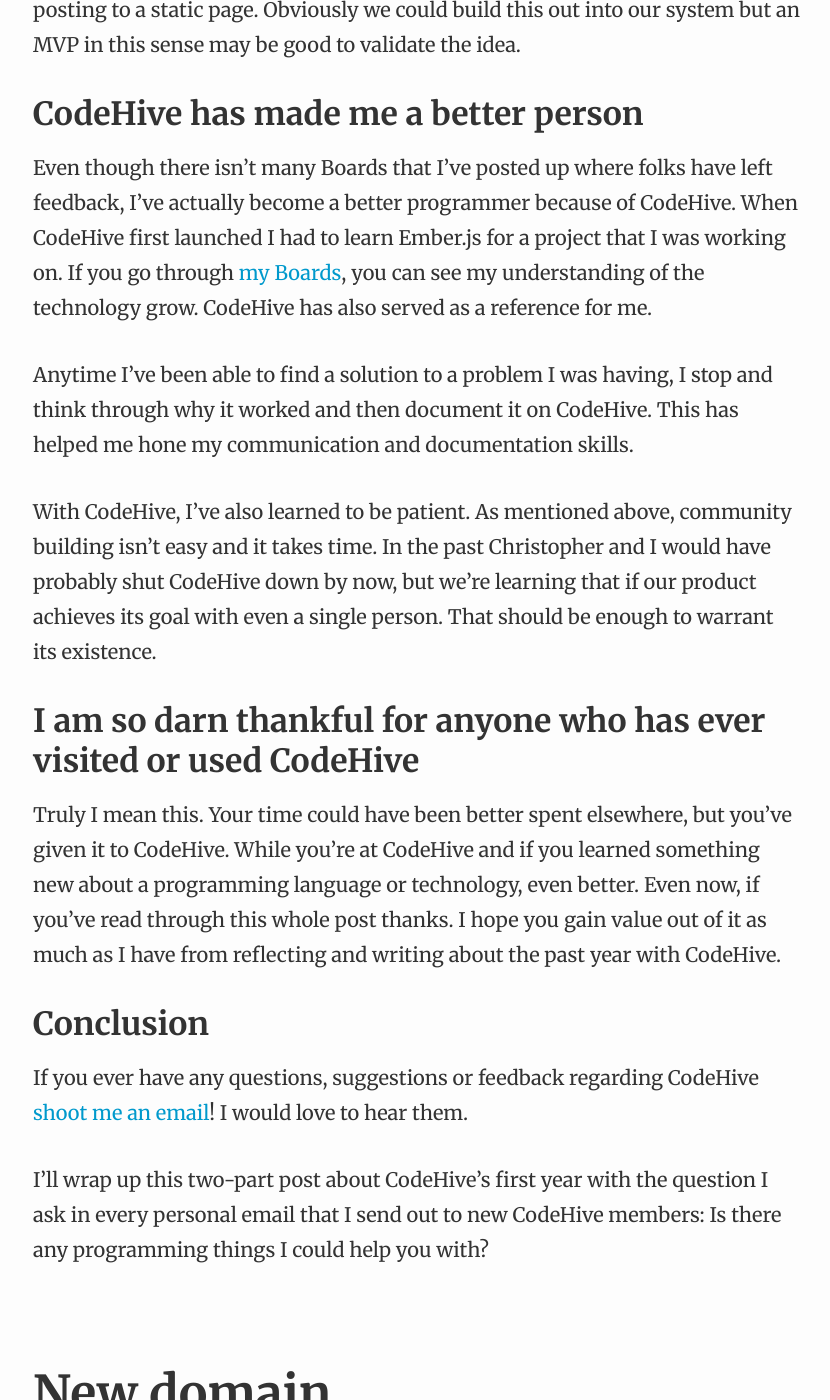
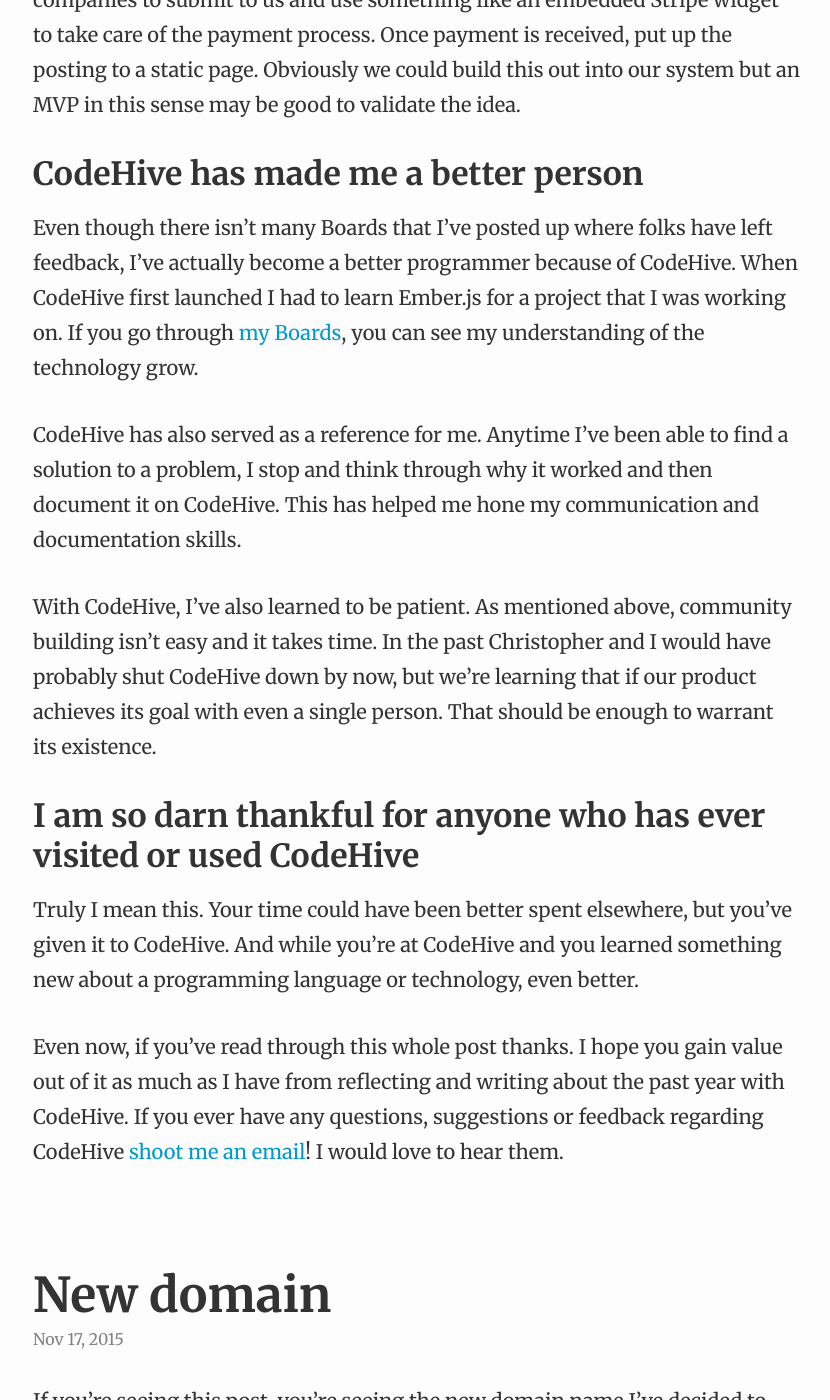
Before and after one commit to michaellee/old-michaelsoolee.com, a Jekyll site: the page built from index.html, in a window 1280 px wide and 1400 px high, scrolled down 4118 px. Shown: the whole window, without its empty margins (223-1053 px from the left). Built offline with Jekyll 4.4.1, drawn with Linux system fonts in a browser that asks for light colours; nearby versions of some CDN libraries; Markdown is read by kramdown in place of the engine named in the settings; the list of posts is cut into pages by our own code; some of the changed text lies outside the part shown.

Commit message:
Post: CodeHive year one part 2

```diff
--- a/Gemfile
+++ b/Gemfile
@@ -1,2 +1,5 @@
+source 'https://rubygems.org'
+
+gem 'jekyll'
 gem 'jekyll-paginate'
 gem 'redcarpet'
--- a/_posts/2015-11-19-codehive-year-one-part-two.md
+++ b/_posts/2015-11-19-codehive-year-one-part-two.md
@@ -1,3 +1,10 @@
+---
+layout: post
+title: "CodeHive year one: Part 2 - lessons and insight"
+category: "work"
+date: 2015-11-19 21:50:00
+---
+
 This post is the second part to CodeHive year one &mdash; a look into the first year of running CodeHive. [Part one which could be found here]({{site.url}}/codehive-year-one-part-one), was a look at some numbers during our first year. In part two, I wanted to highlight some things I've learned and some insight into what it has been like running CodeHive this past year.
 
 ## Building a community is hard work
@@ -6,7 +13,7 @@
 
 Garnering and nurturing a community is *hard* work.
 
-I've done my best to post a couple of times a week with tips about things I'm learning while working on the various projects for work. From there I'll usually queue up the new posts to Buffer to send out to both my personal and CodeHive's Twitter account. This has definitely helped in terms of user sign ups and SEO but it hasn't done much in terms of getting more folks to contribute and interact with CodeHive.
+I've done my best to post a couple of times a week with tips about things I'm learning while working on the various projects for work. From there I'll usually queue up the new posts to Buffer to send out to both my personal and [CodeHive's Twitter account](https://twitter.com/codehiveio). This has definitely helped in terms of user sign ups and SEO but it hasn't done much in terms of getting more folks to contribute and interact with CodeHive.
 
 On CodeHive we've setup some automatic emails that get sent out. One gets sent out the moment you sign up with CodeHive and the others are for when someone leaves you feedback or mentions you in a Board. I also personally email new members to thank them for joining and ask if there's anything I can help with. This is because I know behind every sign up, is a real human being with real desires to get better at programming. If there is anything I personally could do to help them get there than I want to make myself available.
 
@@ -14,7 +21,7 @@
 
 This has been a good lesson in that online communities are made up of real people and I should treat them in the way I would want to be treated in real life.
 
-The last thing I've been trying to do is simply be helpful in other existing communities. Places like CSS-tricks' forum, Codecademy's forum and other tech specific forums. Simply doing this, I've had people click through my profile to eventually find CodeHive but again it doesn't yield much interaction.
+The last thing I've been trying to do is simply be helpful in other existing communities. Places like CSS-Tricks' forum, Codecademy's forum and other tech specific forums. Simply doing this, I've had people click through my profile to eventually find CodeHive but again it doesn't yield much interaction.
 
 Which leaves me to wonder, if folks aren't sure what exactly to do with CodeHive. Or are the UI elements not self-explanatory. Do we need a FAQ section that would help folks better get oriented with CodeHive? I've been thinking of running some A/B tests on some of the UI elements to see if it helps any. For example the *New Board* button at the top, would it be more helpful to break it into two buttons. One that said *Ask Question* and *Share Tip* since those are the two main purposes for Boards.
 
@@ -34,30 +41,26 @@
 
 Actually it is and isn't. It is about the dollar bills in the sense, Christopher and I would love if CodeHive paid it's own bills. As of right now the bills are paid from our pockets and our other web products we've built through our company, Herelde. Christopher and I would love to make a living out of things that we've built and others have found useful or meaningful. That would allow us to pour more time and energy into our products.
 
-It isn't in the fact that we would never ever toss up ugly ads to just make a penny. We care about the experience too much of our users. No one wants to look at visual barf and neither do we. So no ads.
+It isn't in the fact that we would never toss up ugly ads to just make a penny. We care about the experience too much of our users. No one wants to look at visual barf and neither do we. So no ads.
 
-There are 3 ideas we've thought about that I'm interested in exploring more, building CodeHive branded products, sponsorship and job board.
+There are 3 ideas we've thought about that I'm interested in exploring more: building CodeHive branded products, sponsorship and job board.
 
 What a CodeHive product could look like are either tutorial videos for things like building web applications with Rails or Ember.js. Or running in person workshops for a fee. We've also thought about doing a pro level account that would provide access to exclusive pro level features like virtual office hours or a private Slack channel to get live help/feedback on programming.
 
-What a sponsorship could look like is having a spot on CodeHive, where a sponsor could place an ad for their product or service for a fee. We also have a our Twitter account and a newsletter to also share about our sponsors. This option would allow us to circumvent the requirements of joining an existing ad networks and allow us to filter what ads get served up on CodeHive. If you're reading this and have a product or service that CodeHive users could potentially benefit from, [hit me up](mailto:hello@codehive.io) and we can discuss about a potential sponsorship.
+What a sponsorship could look like is having a spot on CodeHive, where a sponsor could place an ad for their product or service for a fee. We also have a our Twitter account and a newsletter to also share about our sponsors. This option would allow us to circumvent the requirements of joining an existing ad networks and allow us to filter what ads get served up on CodeHive. If you're reading this and have a product or service that CodeHive users could potentially benefit from, [hit me up](mailto:hello@codehive.io) and we can discuss a potential sponsorship.
 
 The job board idea, is something we thought about since day one. Where we'd offer companies the ability to post programming jobs up for our users to apply for. This idea may be a good example of an MVP. We could setup a form for companies to submit to us and use something like an embedded Stripe widget to take care of the payment process. Once payment is received, put up the posting to a static page. Obviously we could build this out into our system but an MVP in this sense may be good to validate the idea.
 
 ## CodeHive has made me a better person
 
-Even though there isn't many Boards that I've posted up where folks have left feedback, I've actually become a better programmer because of CodeHive. When CodeHive first launched I had to learn Ember.js for a project that I was working on. If you go through [my Boards](https://www.codehive.io/michaellee), you can see my understanding of the technology grow. CodeHive has also served as a reference for me.
+Even though there isn't many Boards that I've posted up where folks have left feedback, I've actually become a better programmer because of CodeHive. When CodeHive first launched I had to learn Ember.js for a project that I was working on. If you go through [my Boards](https://www.codehive.io/michaellee), you can see my understanding of the technology grow.
 
-Anytime I've been able to find a solution to a problem I was having, I stop and think through why it worked and then document it on CodeHive. This has helped me hone my communication and documentation skills.
+CodeHive has also served as a reference for me. Anytime I've been able to find a solution to a problem, I stop and think through why it worked and then document it on CodeHive. This has helped me hone my communication and documentation skills.
 
 With CodeHive, I've also learned to be patient. As mentioned above, community building isn't easy and it takes time. In the past Christopher and I would have probably shut CodeHive down by now, but we're learning that if our product achieves its goal with even a single person. That should be enough to warrant its existence.
 
 ## I am so darn thankful for anyone who has ever visited or used CodeHive
 
-Truly I mean this. Your time could have been better spent elsewhere, but you've given it to CodeHive. While you're at CodeHive and if you learned something new about a programming language or technology, even better. Even now, if you've read through this whole post thanks. I hope you gain value out of it as much as I have from reflecting and writing about the past year with CodeHive.
+Truly I mean this. Your time could have been better spent elsewhere, but you've given it to CodeHive. And while you're at CodeHive and you learned something new about a programming language or technology, even better.
 
-## Conclusion
-
-If you ever have any questions, suggestions or feedback regarding CodeHive [shoot me an email](mailto:hello@codehive.io)! I would love to hear them.
-
-I'll wrap up this two-part post about CodeHive's first year with the question I ask in every personal email that I send out to new CodeHive members: Is there any programming things I could help you with?
+Even now, if you've read through this whole post thanks. I hope you gain value out of it as much as I have from reflecting and writing about the past year with CodeHive. If you ever have any questions, suggestions or feedback regarding CodeHive [shoot me an email](mailto:hello@codehive.io)! I would love to hear them.
```
Also changed, not shown: Gemfile.lock, 1 other file.
